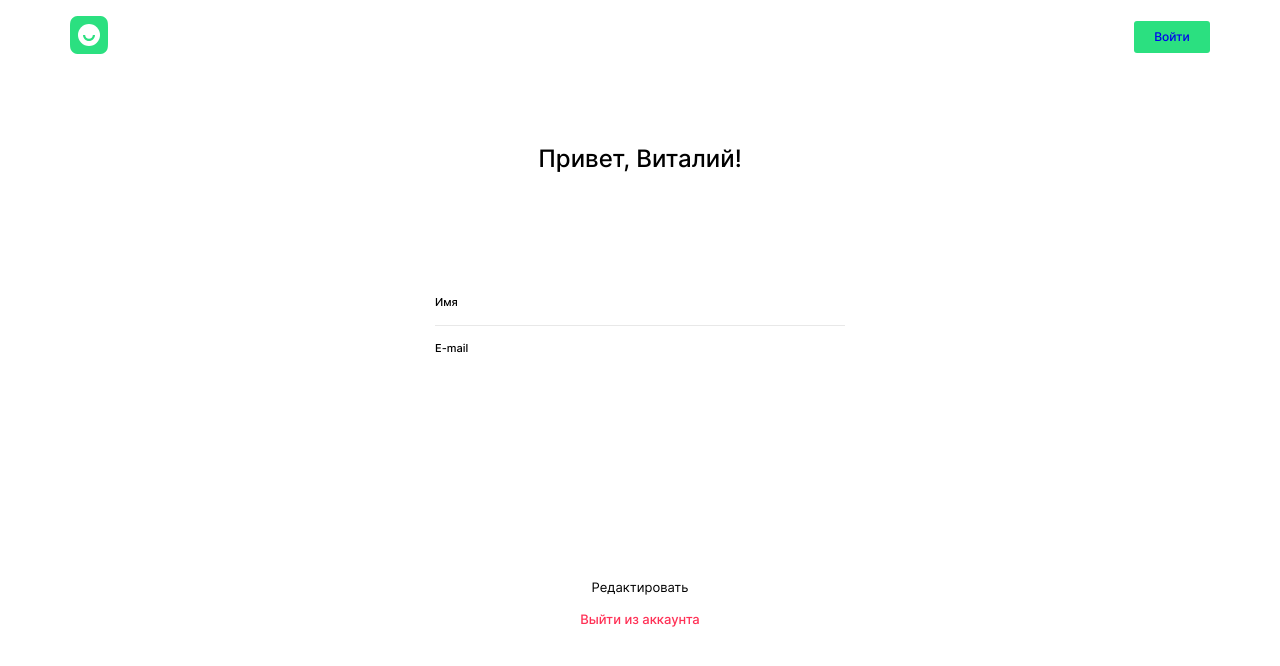
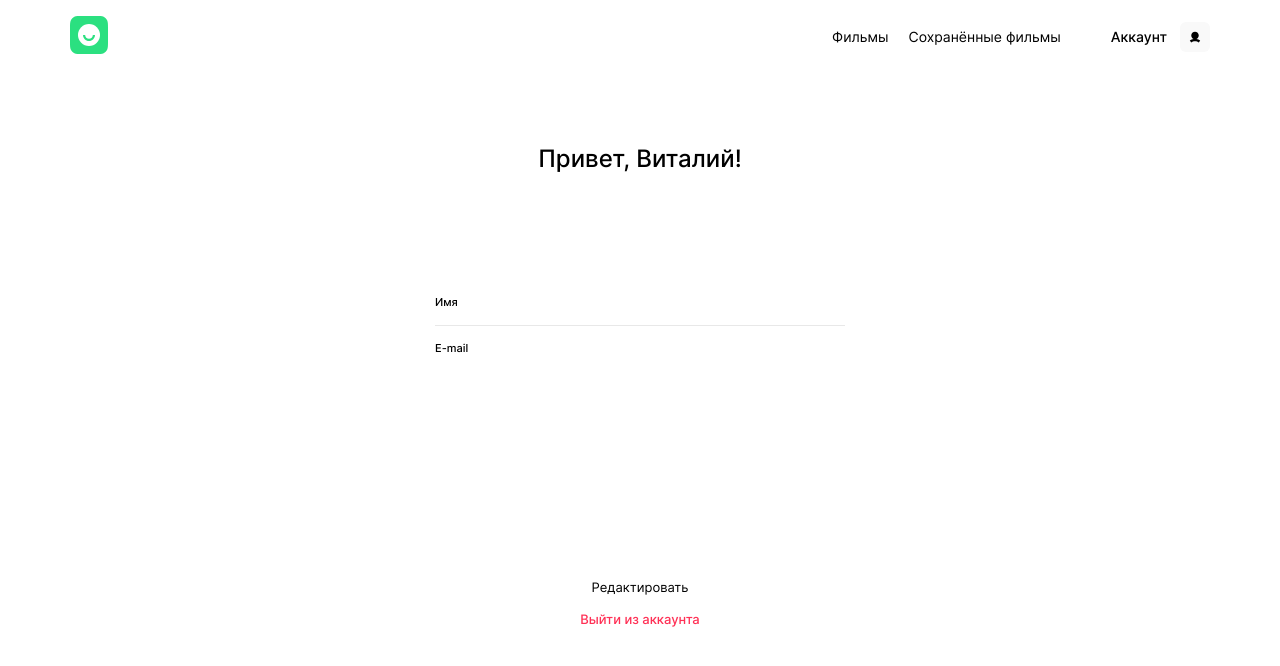
Before and after one commit to AII-byte/movies-explorer-frontend, a React (Create React App) app: page /me in a window 1280 px wide. Shown: the top 666 px of the page. Built offline with nearby package versions, Linux system fonts and the light colour scheme.

Commit message:
fix react Link, fix burger/menu text/background color

```diff
--- a/src/components/Footer/Footer.js
+++ b/src/components/Footer/Footer.js
@@ -1,5 +1,3 @@
-import { Link }  from 'react-router-dom';
-
 function Footer() {
   return (
     <footer className="footer">
--- a/src/components/Header/BurgerMenu/BurgerMenu.css
+++ b/src/components/Header/BurgerMenu/BurgerMenu.css
@@ -9,7 +9,7 @@
 }
 
 .burger__icon{
-  background: #000000;
+  background-color: #000000;
   display: block;
   height: 3px;
   width: 28px;
@@ -19,39 +19,39 @@
   z-index: 20;
 }
 
-.burger__icon:before{
-  background: #000000;
+.burger__icon:before,
+.burger__icon:after{
+  background: inherit;
   content: "";
   display: block;
   height: 100%;
   width: 100%;
   position: absolute;
   transition: all .2s ease-out;
+  cursor: pointer;
+  top: 7px;
+}
+
+.burger__icon:before{
   top: 7px;
 }
 
 .burger__icon:after{
-  background: #000000;
-  content: "";
-  display: block;
-  height: 100%;
-  width: 100%;
-  position: absolute;
-  transition: all .2s ease-out;
   top: -7px;
 }
 
 .burger__btn:checked ~ .burger__container .burger__icon{
-  background: transparent;
+  transform: rotate(45deg);
+  background: none;
 }
 
 .burger__btn:checked ~ .burger__container .burger__icon:before{
-  transform: rotate(-45deg);
+  transform: rotate(0);
   top: 0;
 }
 
 .burger__btn:checked ~ .burger__container .burger__icon:after{
-  transform: rotate(45deg);
+  transform: rotate(-90deg);
   top: 0;
 }
 
@@ -68,4 +68,5 @@
   .burger__container{
     display: none;
   }
+
 }
--- a/src/components/Header/BurgerMenu/BurgerMenu.js
+++ b/src/components/Header/BurgerMenu/BurgerMenu.js
@@ -1,14 +1,26 @@
 import React from "react"
-import { NavLink }  from 'react-router-dom';
+import { useLocation }  from 'react-router-dom';
+import { useState, useEffect } from 'react';
 import Navigation from "../../Navigation/Navigation";
 
 function BurgerMenu() {
+  const location = useLocation();
+  const [color, setColor] = useState('');
+
+  useEffect(() => {
+    if (location.pathname === '/') {
+        setColor('#FFFFFF');
+    } else {
+        setColor('#000000');
+    }
+}, [location.pathname, color]);
+
   return (
-    <NavLink className="burger">
+    <nav className="burger">
       <input className="burger__btn" type="checkbox" id="burger-btn"/>
-      <label className="burger__container" htmlFor="burger-btn"><span className="burger__icon"></span></label>
+      <label className="burger__container" htmlFor="burger-btn"><span className="burger__icon" style={{ backgroundColor: color }}></span></label>
       <Navigation />
-    </NavLink>
+    </nav>
   );
 }
 
--- a/src/components/Header/Header.js
+++ b/src/components/Header/Header.js
@@ -1,6 +1,6 @@
 import React from "react"
 import { useLocation, Link }  from 'react-router-dom';
-import { useState, useEffect, useContext } from 'react';
+import { useState, useEffect } from 'react';
 import header__logo from '../../images/header__logo.svg'
 import BurgerMenu from '../Header/BurgerMenu/BurgerMenu'
 
@@ -10,10 +10,12 @@ function Header({loggedIn, email, handleSignOut}){
   // const linkRoute = `${pathname === '/sign-in' ? '/sign-up' : '/sign-in'}`;
   const location = useLocation();
   const [color, setColor] = useState('');
+  const [textColor, setTextColor] = useState('');
 
   useEffect(() => {
     if (location.pathname === '/') {
         setColor('#073042');
+        setTextColor('#FFFFFF');
     } else {
         setColor('#FFFFFF');
     }
@@ -28,11 +30,12 @@ function Header({loggedIn, email, handleSignOut}){
           src={header__logo}
         />
       </Link>
-      <nav className="header__button">
+      {/* <nav className="header__button">
         <button className="button header__button_register">
           <Link
               to="/signup"
-              className="header__button-text header__button-text_color button"
+              style={{ color: textColor }}
+              className="header__button-text header__button-text_color button "
           >
           Регистрация
           </Link>
@@ -45,8 +48,8 @@ function Header({loggedIn, email, handleSignOut}){
           Войти
           </Link>
         </button>
-      </nav>
-      {/* <BurgerMenu />*/}
+      </nav> */}
+      <BurgerMenu />
     </header>
   )
 }
--- a/src/components/Movies/SavedMovies/SavedMovies.js
+++ b/src/components/Movies/SavedMovies/SavedMovies.js
@@ -1,4 +1,6 @@
 import Header from '../../Header/Header';
+import SearchForm from '../SearchForm/SearchForm'
+import FilterCheckbox from '../FilterCheckbox/FilterCheckbox'
 import Footer from '../../Footer/Footer';
 
 import poster from '../../../images/poster.jpg'
@@ -7,6 +9,8 @@ function SavedMovies() {
   return(
     <>
     <Header />
+    <SearchForm />
+    <FilterCheckbox />
     <ul className="movies-card-list">
     <li className="movies-card">
       <div className="movies-card__footer">
--- a/src/components/Navigation/Navigation.js
+++ b/src/components/Navigation/Navigation.js
@@ -1,35 +1,50 @@
 import React from "react"
-import { Link}  from 'react-router-dom';
+import { useEffect, useState } from 'react';
+import { useLocation, NavLink }  from 'react-router-dom';
 import account_logo from '../../images/account__icon.svg'
 
 function Navigation() {
+  const location = useLocation();
+  const [color, setColor] = useState('');
+  const [textColor, setTextColor] = useState('');
+
+  useEffect(() => {
+    if (location.pathname === '/') {
+        setColor('#073042');
+        setTextColor('#FFFFFF');
+    } else {
+        setColor('#FFFFFF');
+        setTextColor('#000000');
+    }
+}, [location.pathname, color]);
+
   return (
     <div className="navigation">
-    <ul className="navigation__list">
-      <li className="navigation__list-item">
-        <Link to="/" className="navigation__link">
+    <ul className="navigation__list" style={{ backgroundColor: color }}>
+      <li className="navigation__list-item" >
+        <NavLink to="/" className="navigation__link" style={{ color: textColor }}>
           Главная
-        </Link>
+        </NavLink>
       </li>
       <li className="navigation__list-item">
-        <Link to="/movies" className="navigation__link">
+        <NavLink to="/movies" className="navigation__link" style={{ color: textColor }}>
           Фильмы
-        </Link>
+        </NavLink>
       </li>
       <li className="navigation__list-item">
-        <Link to="/saved-movies" className="navigation__link modal__link_active">
+        <NavLink to="/saved-movies" className="navigation__link modal__link_active" style={{ color: textColor }}>
           Сохранённые фильмы
-        </Link>
+        </NavLink>
       </li>
       <li className="navigation__list-item">
-        <Link to="/me" className="navigation__link_account">
+        <NavLink to="/me" className="navigation__link_account" style={{ color: textColor }}>
           Аккаунт
           <img
             className="navigation__account"
             src={account_logo}
             alt="иконка профиля"
           />
-        </Link>
+        </NavLink>
       </li>
       </ul>
       </div>
--- a/src/components/Profile/Profile.js
+++ b/src/components/Profile/Profile.js
@@ -1,4 +1,3 @@
-import { Link }  from 'react-router-dom';
 import Header from '../Header/Header';
 
 function Profile() {
```
